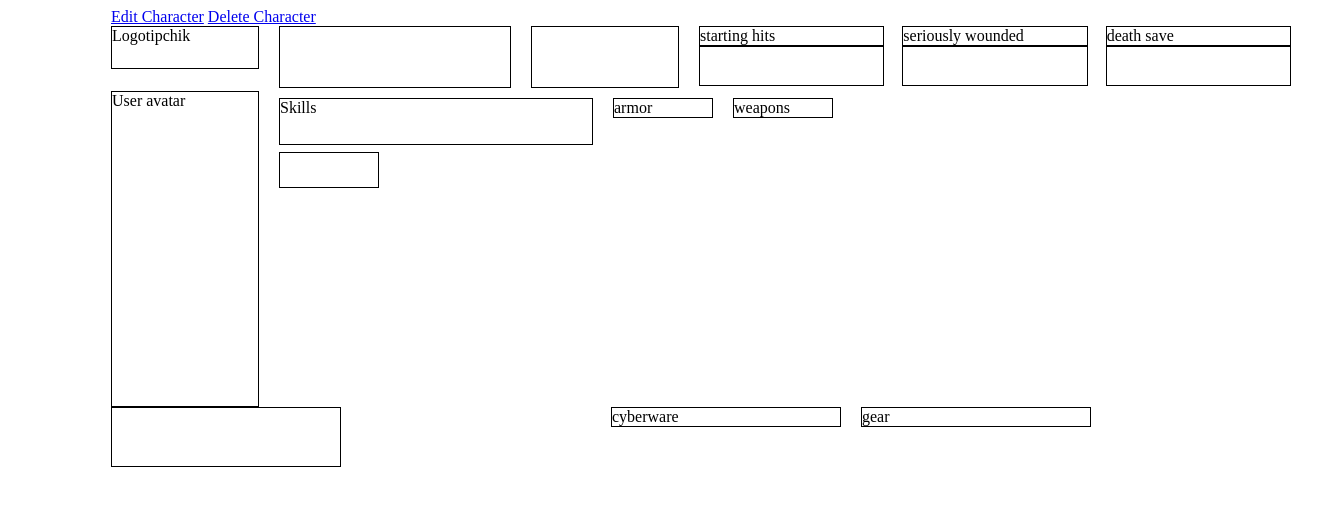
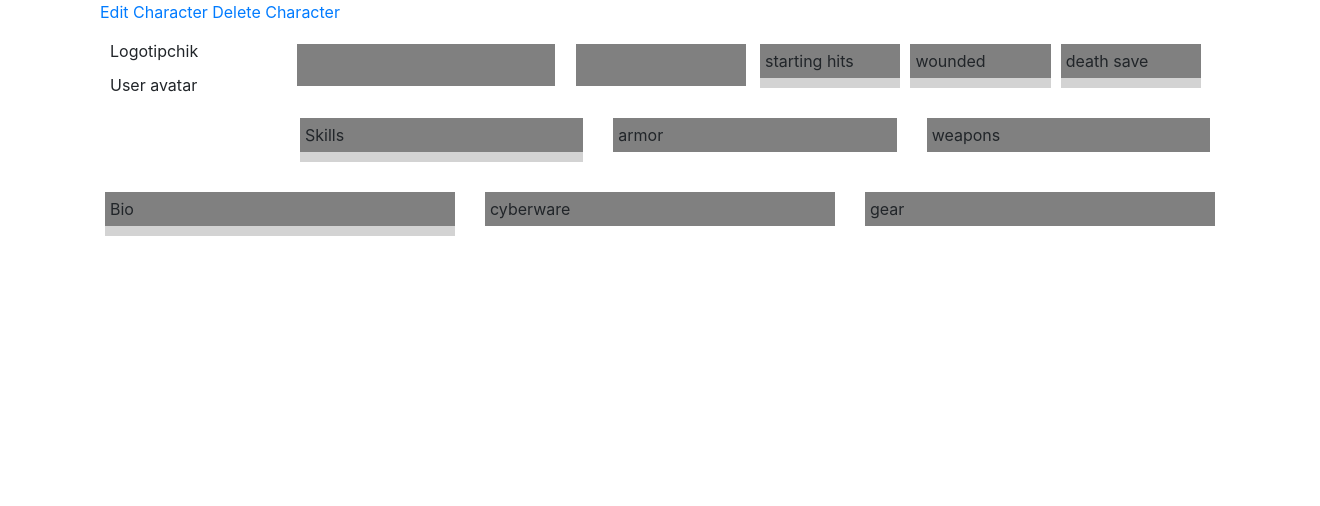
Before and after one commit to nek0trap/cybervoin_ru, a Symfony app: template templates/admin/characters/character.html.twig in a window 1320 px wide. Shown: the top 506 px of the page. Run offline with Twig, Linux system fonts and the light colour scheme; the template is opened without the code that fills it, so the values that code supplies are empty; some libraries are stand-ins or nearby versions.

Commit message:
character sheet rework v1.0

```diff
--- a/public/css/character-style.css
+++ b/public/css/character-style.css
@@ -1,141 +1,36 @@
 body {
-    padding-left: 103px;
-    padding-right: 103px;
+    padding-left: 100px;
+    padding-right: 100px;
 }
 
 div {
-    border: solid 1px black;
-}
-
-.main-row {
-    display: flex;
-    flex-direction: row;
-}
-
-.col-2 {
-    display: flex;
-    flex-direction: column;
-}
-
-.hp-status {
-    display: flex;
-    flex-direction: row;
-    column-gap: 18px;
-    width: 592px;
-}
-
-
-.row {
-    display: flex;
-    flex-direction: row;
-    margin-bottom: 5px;
-}
-
-.charname-charclass {
-    display: flex;
-    flex-direction: row;
-    column-gap: 20px;
-    margin-right: 20px;
+    padding: 5px;
 }
 
 .char-name {
-    width: 230px;
-    height: 60px;
+    background-color: #198C63;
+    display: flex;
 }
 
 .char-class {
-    width: 146px;
-    height: 60px;
+    background-color: #198C63;
+    display: flex;
 }
 
-.skills {
-    display: grid;
-    grid-template-columns: 100px 100px 100px;
-    grid-template-rows: 47px repeat(4, 36px);
+.hp-col {
+    width: 16%;
 }
 
-.skills-label {
-    grid-column-start: 1;
-    grid-column-end: 4;
+.cont{
+    height: 95%;
+    width: 95%;
+    margin: auto;
 }
 
-
-.armor {
-    margin-right: 20px;
+.other-label{
+    background-color: gray;
 }
 
-.armor-weapons {
-    width: 100px;
+.other-box{
+    background-color: lightgray;
 }
-
-.weapons-label {
-    grid-column-start: 1;
-    grid-column-end: 3;
-}
-
-.side-row {
-    display: flex;
-    flex-direction: row;
-}
-
-.bio {
-    display: grid;
-    grid-template-columns: 230px 230px;
-    grid-auto-rows: 60px;
-    column-gap: 20px;
-    row-gap: 7px;
-}
-
-.userpic {
-    width: 146px;
-    height: 314px;
-}
-
-.cyberware-gear {
-    width: 230px;
-}
-
-.side-row {
-    column-gap: 20px;
-}
-
-.logo-and-userpic {
-    display: flex;
-    flex-direction: column;
-    margin-right: 20px;
-}
-
-.statbox-label {
-    display: flex;
-    align-items: center;
-    justify-content: center;
-    width: 80px;
-    height: 25px;
-}
-
-.status-box {
-    height: 60px;
-}
-
-.skills {
-    gap: 7px;
-    margin-right: 20px;
-}
-
-.logo {
-    width: 146px;
-    height: 41px;
-    margin-bottom: 22px;
-}
-
-.hp-status-box {
-    width: 100%;
-}
-
-.stats {
-    column-gap: 20px;
-}
-
-.hp-status-num {
-    height: 38px;
-}
--- a/templates/admin/characters/character.html.twig
+++ b/templates/admin/characters/character.html.twig
@@ -2,75 +2,83 @@
 
     {% block stylesheets %}
         <link href="{{ asset('/css/character-style.css') }}" rel="stylesheet"/>
+        <link rel="stylesheet" href="https://cdn.jsdelivr.net/npm/bootstrap@4.6.1/dist/css/bootstrap.min.css" integrity="sha384-zCbKRCUGaJDkqS1kPbPd7TveP5iyJE0EjAuZQTgFLD2ylzuqKfdKlfG/eSrtxUkn" crossorigin="anonymous">
     {% endblock %}
 {% block body %}
     <a href="{{ path("admin_char_byId_edit", {"id": charcter.id}) }}">Edit Character</a>
     <a href="{{ path("admin_char_byId_delete", {"id": charcter.id}) }}">Delete Character</a>
-    <section class="main-row">
-        <section class="logo-and-userpic col-1">
+
+
+
+
+    <div class="row">
+        <div class="logo-and-userpic col-2">
             <div class="logo">Logotipchik</div>
             <div class="userpic">User avatar</div>
-        </section>
-        <section class="col-2">
-            <section class="1st-row row">
-                <section class="charname-charclass">
-                    <div class="char-name">{{ charcter.name }}</div>
-                    <div class="char-class">{{ charcter.id }}</div>
-                </section>
-                <section class="hp-status">
-                    <section class="starting-hits hp-status-box">
-                        <div class="starting-hits-label hp-status-box-label">starting hits</div>
-                        <div class="hp-status-num">{{ charcter.health }}</div>
-                    </section>
-                    <section class="seriously-wounded hp-status-box">
-                        <div class="starting-hits-label hp-status-box-label">seriously wounded</div>
-                        <div class="hp-status-num">{{ charcter.wounded }}</div>
-                    </section>
-                    <section class="death-save hp-status-box">
-                        <div class="starting-hits-label hp-status-box-label">death save</div>
-                        <div class="hp-status-num">{{ charcter.deathsave }}</div>
-                    </section>
-                </section>
-            </section>
-            <section class="stats nd2-row row">
+        </div>
+        <div class="col">
+            <div class="row">
+                <div style="width: 30%;">
+                    <div class="cont other-label">{{ charcter.name }}</div>
+                </div>
+                <div style="width: 20%;">
+                    <div class="cont other-label">{{ charcter.id }}</div>
+                </div>
+                <div class="hp-col">
+                    <div class="other-label">starting hits</div>
+                    <div class="other-box">{{ charcter.health }}</div>
+                </div>
+                <div class="hp-col">
+                    <div class="other-label">wounded</div>
+                    <div class="other-box">{{ charcter.wounded }}</div>
+                </div>
+                <div class="hp-col">
+                    <div class="other-label">death save</div>
+                    <div class="other-box">{{ charcter.deathsave }}</div>
+                </div>
+            </div>
+            <div class="stats nd2-row row">
                 {% for key, value in charcter.stats %}
-                    <div class="{{ key }}-statbox statbox">
-                        <div class="{{ key }}-statbox-label statbox-label">{{ key }}</div>
-                        <div class="{{ key }}-status status-box">{{ value }}</div>
+                    <div class="col">
+                        <div class="other-label">{{ key }}</div>
+                        <div class="other-box">{{ value }}</div>
                     </div>
                 {% endfor %}
-            </section>
-            <section class="3rd-row row">
-                <section class="skills">
-                    <div class="skills-label">Skills</div>
+            </div>
+            <div class="3rd-row row">
+                <div class="col">
+                    <div class="other-label">Skills</div>
                     {#                    {% for skill in charcter.skills %}#}
-                        <div>
+                    <div class="other-box">
                         {#                            {{ skill }}#}
                     </div>
                     {#                    {% endfor %}#}
-                </section>
-                <section class="armor armor-weapons">
-                    <div class="armor-label">armor</div>
+                </div>
+                <div class="col">
+                    <div class="other-label">armor</div>
+                    <div class="cont">
                         {% for armor in charcter.armor %}
-                        <div class="row">
+                            <div class="other-box row">
                                 {{ armor.name }}
                             </div>
                             <div class="row">
-                            <div class="col">
+                                <div class="other-box col">
                                     <div> Head </div>
                                     <div> Body </div>
                                 </div>
-                            <div class="col">
+                                <div class="other-box col">
                                     <div> {{ armor.head }} </div>
                                     <div> {{ armor.body }} </div>
                                 </div>
                             </div>
                         {% endfor %}
-                </section>
-                <section class="weapons armor-weapons">
-                    <div class="weapons-label">weapons</div>
+                    </div>
+                </div>
+                <div class="col">
+                    <div class="other-label">weapons</div>
+                    <div class="cont">
                         {% for key, gun in charcter.weapons %}
-                        <div class="row">
+                            <div class="other-box row">
                                 <div class="col">
                                     {% for name, damage in gun %}
                                         {{ name }}
@@ -83,31 +91,39 @@
                                 </div>
                             </div>
                         {% endfor %}
-                </section>
-            </section>
-        </section>
-    </section>
-    <section class="side-row">
-        <section class="bio">
-            <div class="bio-label">{{ charcter.bio }}</div>
-        </section>
-        <section class="cyberware cyberware-gear">
-            <div class="cyberware-label">cyberware</div>
+                    </div>
+                </div>
+            </div>
+        </div>
+    </div>
+    </div>
+    <div class="side-row row">
+        <div class="col">
+            <div class="other-label">Bio</div>
+            <div class="biography other-box">{{ charcter.bio }}</div>
+        </div>
+        <div class="col">
+            <div class="other-label ">cyberware</div>
             {% for cyberware in charcter.cyberware %}
                 <div>
-                    <div>{{ cyberware.name }}</div>
-                    <div>{{ cyberware.description }}</div>
+                    <div class="other-label">{{ cyberware.name }}</div>
+                    <div class="other-box">{{ cyberware.description }}</div>
                 </div>
             {% endfor %}
-        </section>
-        <section class="gear cyberware-gear">
-            <div class="gear-label">gear</div>
+        </div>
+        <div class="col">
+            <div class="other-label ">gear</div>
             {% for gear in charcter.gear %}
                 <div>
-                    <div>{{ gear.name }}</div>
-                    <div>{{ gear.description }}</div>
+                    <div class="other-label">{{ gear.name }}</div>
+                    <div class="other-box">{{ gear.description }}</div>
                 </div>
             {% endfor %}
-        </section>
-    </section>
+        </div>
+    </div>
+
+
+
+
+
 {% endblock %}
--- a/templates/base.html.twig
+++ b/templates/base.html.twig
@@ -6,6 +6,7 @@
         {# Run `composer require symfony/webpack-encore-bundle`
            and uncomment the following Encore helpers to start using Symfony UX #}
         {% block stylesheets %}
+            <link href="https://cdn.jsdelivr.net/npm/bootstrap@5.2.0-beta1/dist/css/bootstrap.min.css" rel="stylesheet" integrity="sha384-0evHe/X+R7YkIZDRvuzKMRqM+OrBnVFBL6DOitfPri4tjfHxaWutUpFmBp4vmVor" crossorigin="anonymous">
             <link href="https://cdn.jsdelivr.net/npm/bootstrap@5.1.3/dist/css/bootstrap.min.css" rel="stylesheet" integrity="sha384-1BmE4kWBq78iYhFldvKuhfTAU6auU8tT94WrHftjDbrCEXSU1oBoqyl2QvZ6jIW3" crossorigin="anonymous">
             {#{{ encore_entry_link_tags('app') }}#}
         {% endblock %}
```
Lines whose indentation alone changed are shown as unchanged.
